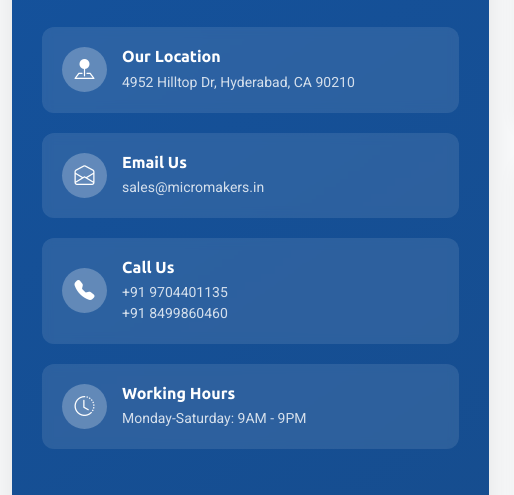
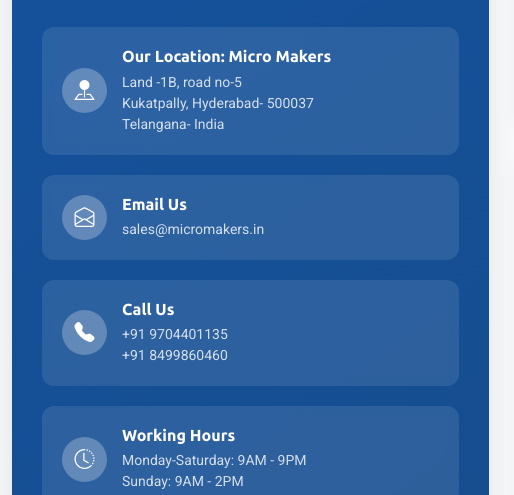
Before and after one commit to anji1990/micromakers, a plain HTML site: page contact.html in a window 1280 px wide. Shown: the part 414-909 px from the top of the page, 0-514 px from the left. Drawn offline with Linux system fonts and the light colour scheme; grey boxes are pictures that could not be loaded.

Commit message:
Latest Code chandes

```diff
--- a/contact.html
+++ b/contact.html
@@ -109,8 +109,10 @@
                   <i class="bi bi-pin-map-fill"></i>
                 </div>
                 <div class="card-content">
-                  <h4>Our Location</h4>
-                  <p>4952 Hilltop Dr, Hyderabad, CA 90210</p>
+                  <h4>Our Location: Micro Makers</h4>
+                  <p>Land -1B, road no-5</p>
+                  <p>Kukatpally, Hyderabad- 500037</p>
+                  <p>Telangana- India</p>
                 </div>
               </div>
 
@@ -142,6 +144,7 @@
                 <div class="card-content">
                   <h4>Working Hours</h4>
                   <p>Monday-Saturday: 9AM - 9PM</p>
+                  <p>Sunday: 9AM - 2PM</p>
                 </div>
               </div>
             </div>
```
